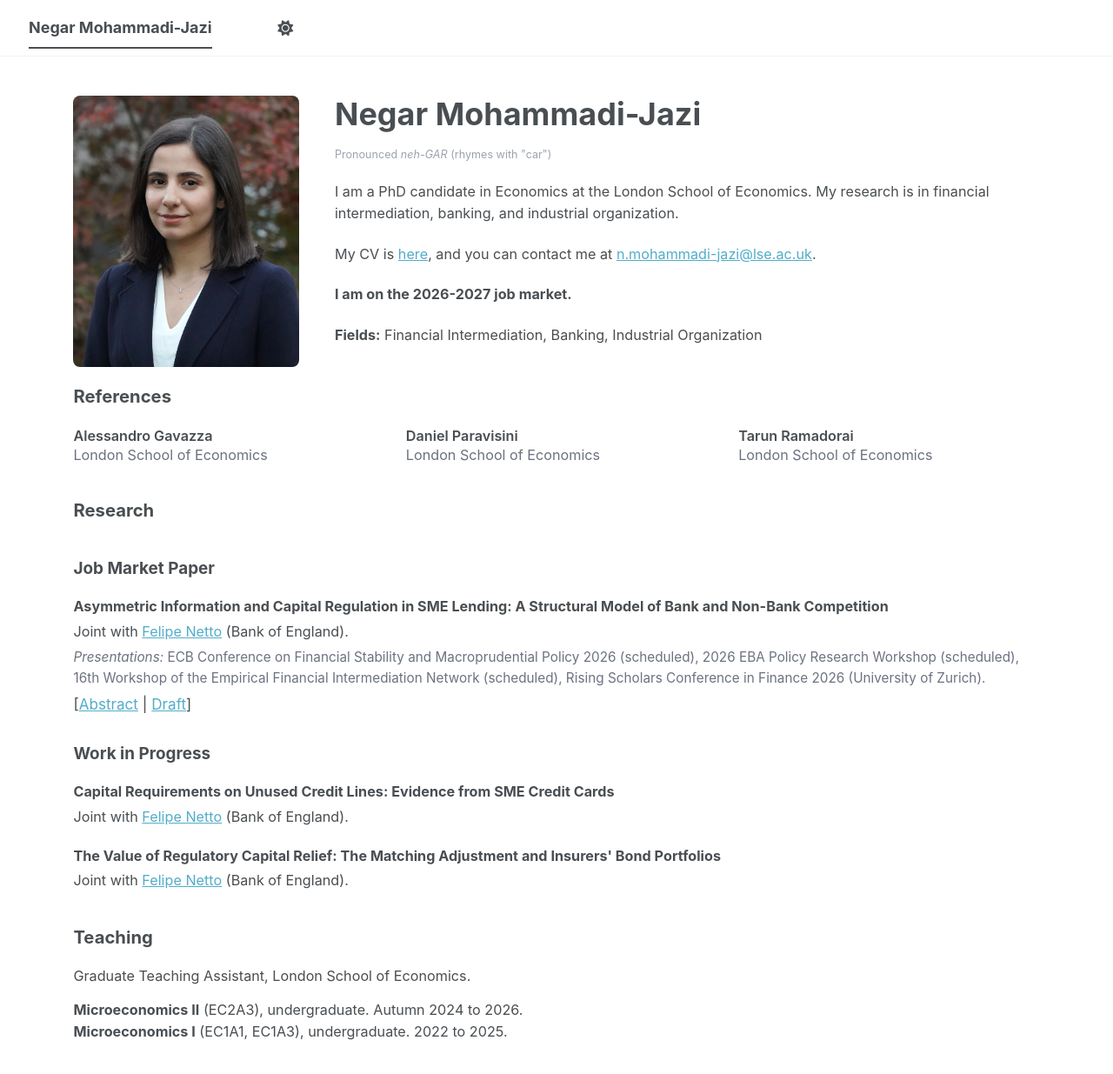
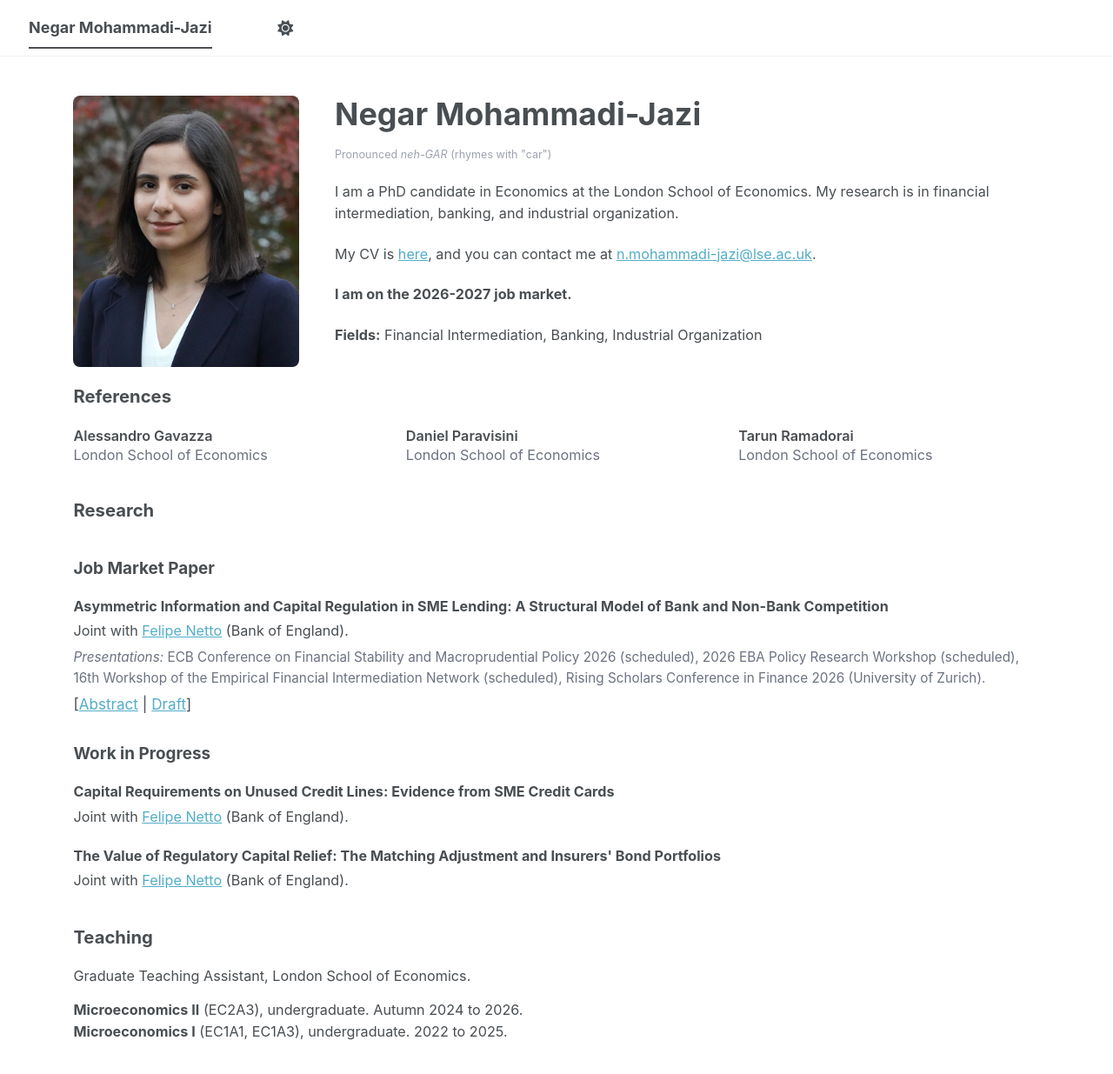
Before and after one commit to NegarMJazi/NegarMJazi.github.io, a Jekyll site: the page built from _pages/about.md, in a window 1280 px wide and 1294 px high. Shown: the top 1235 px of the window at 87% size. Built offline with Jekyll 4.4.1, drawn with Linux system fonts in a browser that asks for light colours; a script bundle is joined from its source files by our own code; library files that are not in the unit come from our copies.

Commit message:
Use tighter, re-centred headshot

```diff
--- a/_pages/about.md
+++ b/_pages/about.md
@@ -6,7 +6,7 @@
 
 <div class="hero-grid">
   <div class="hero-left">
-    <img class="headshot" src="/images/profile-2026.jpg" alt="Negar Mohammadi-Jazi" />
+    <img class="headshot" src="/images/profile-2026b.jpg" alt="Negar Mohammadi-Jazi" />
   </div>
   <div class="hero-right">
     <h1 class="name">Negar Mohammadi-Jazi</h1>
```
